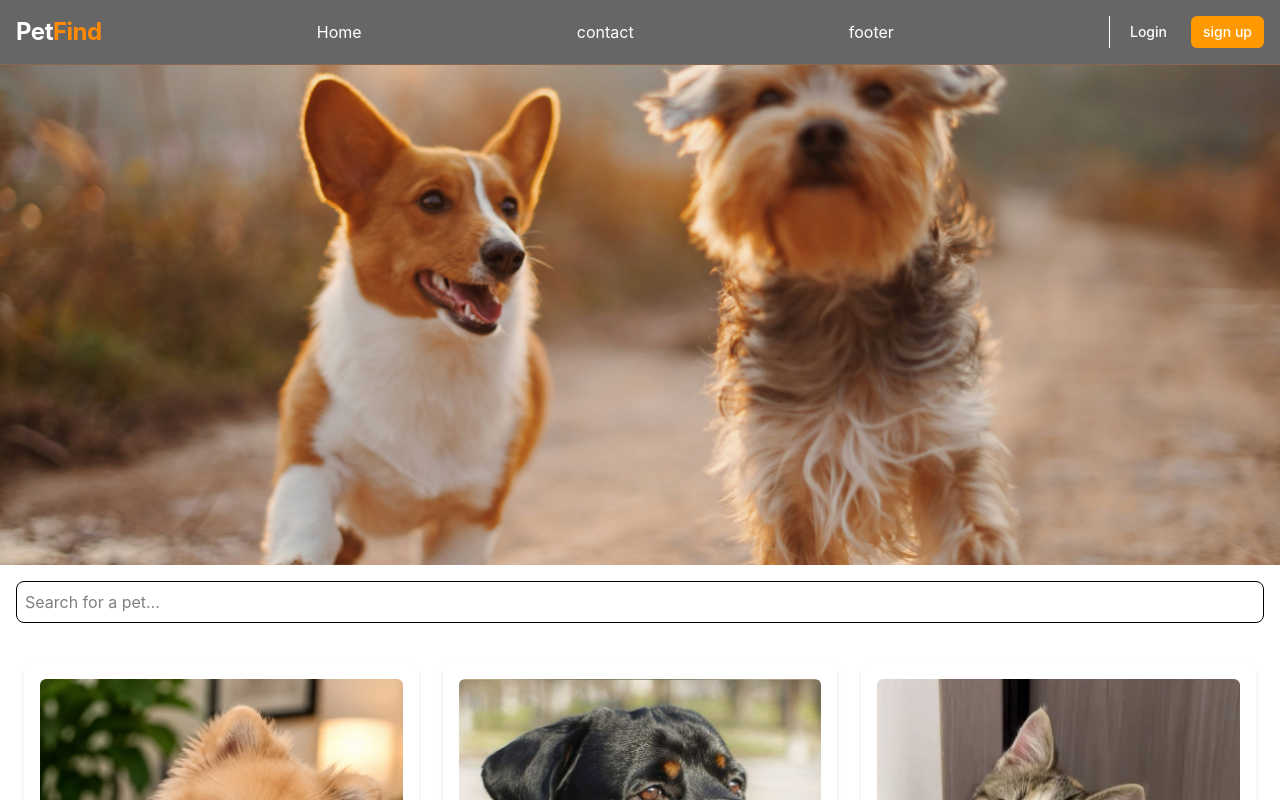
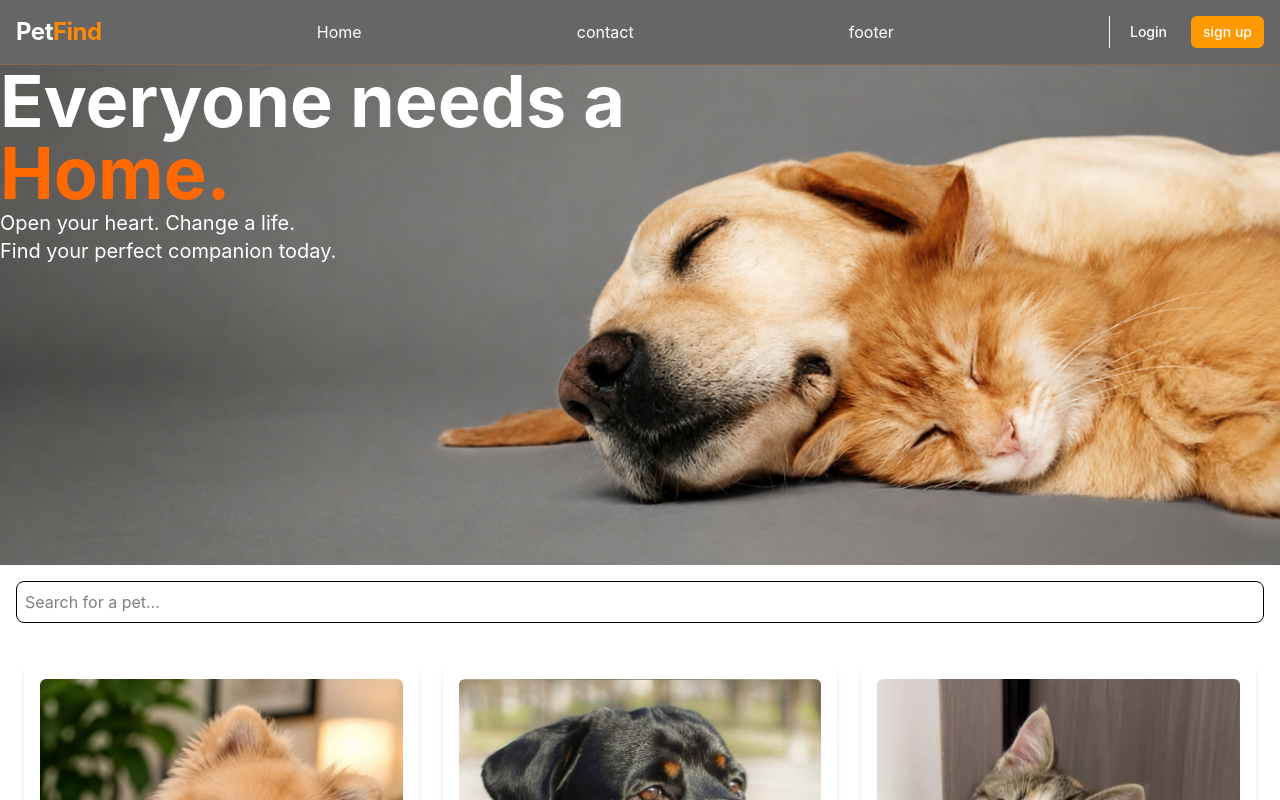
Before and after one commit to group-1-collaboration/Pet-Find, a React (Vite) app: page / in a window 1280 px wide. Shown: the top 800 px of the page. Built offline with nearby package versions, Linux system fonts and the light colour scheme.

Commit message:
feat: change background and add header statements

```diff
--- a/src/components/Header.jsx
+++ b/src/components/Header.jsx
@@ -1,5 +1,5 @@
 import React from 'react'
-import backgroundImage from "@/assets/bgImage.jpg"
+import backgroundImage from "@/assets/headerbg.png"
 
 function Header() {
   return (
@@ -9,6 +9,9 @@ function Header() {
         backgroundPosition:"center",
         height: "500px",
         }}>
+          <h1 className='text-7xl text-white font-bold'>Everyone needs a </h1>
+          <span className='text-7xl text-orange-500 font-bold'>Home.</span>
+          <p className='text-xl text-white'>Open your heart. Change a life. <p>Find your perfect companion today.</p> </p>
     </header>
 
   )
```
Also changed, not shown: src/assets/backgroundpet.jpg (added), src/assets/headerbg.png (added).
